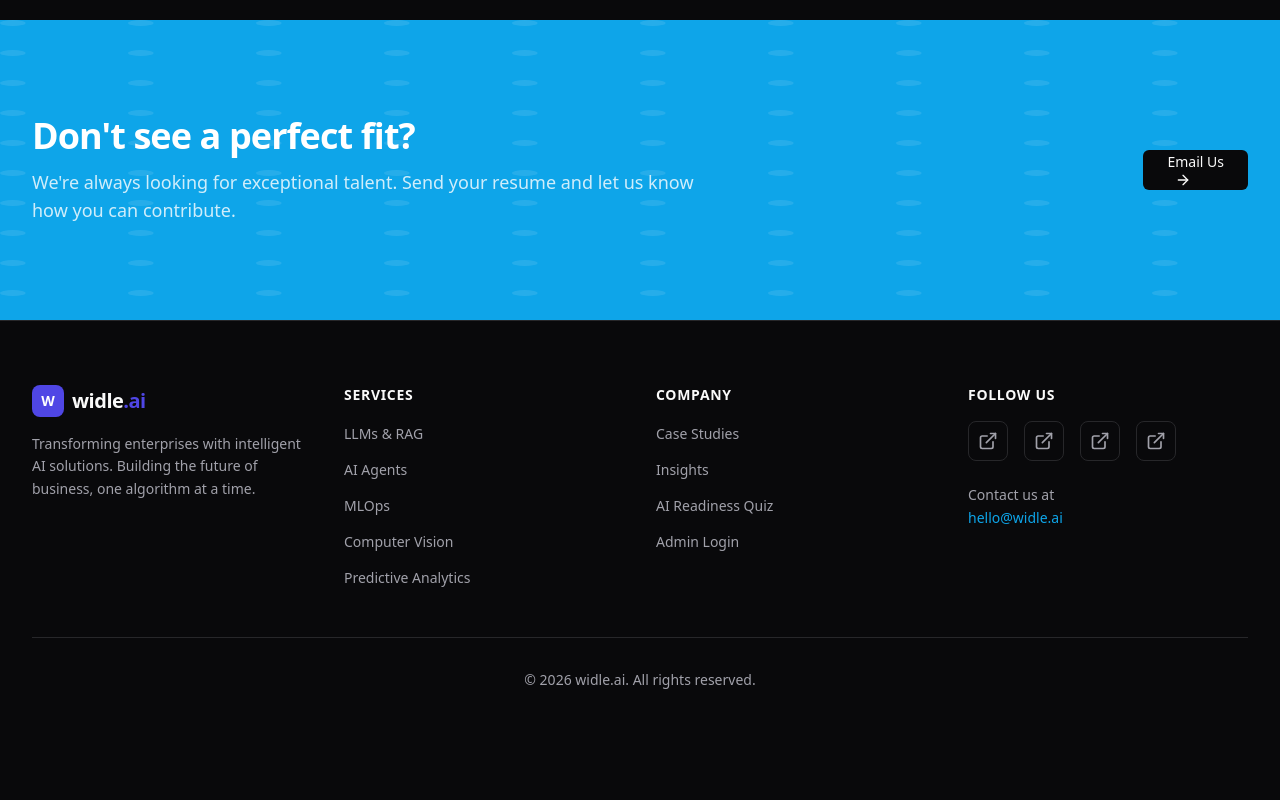
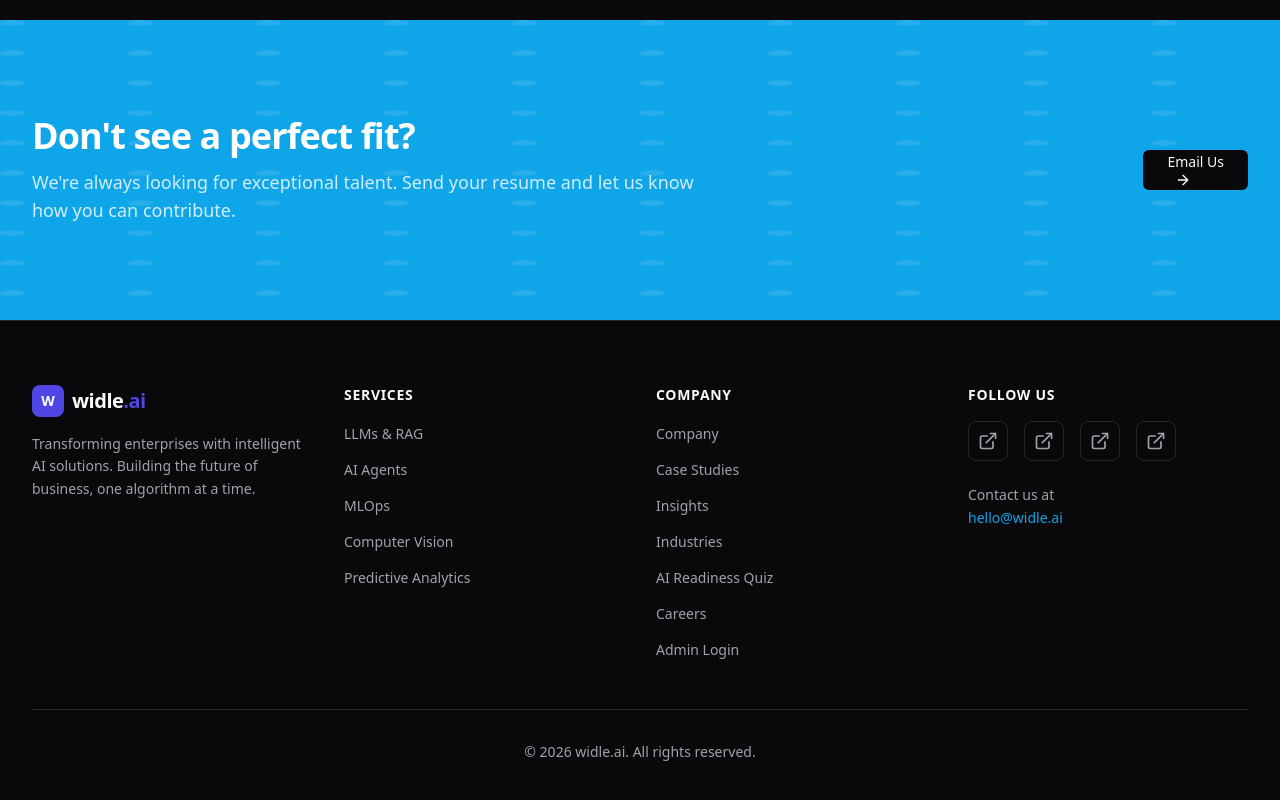
Before and after one commit to Widle-Studio/widle.ai, a Next.js app: page /careers in a window 1280 px wide. Shown: the part 927-1727 px from the top of the page. Before the commit the page ends 1681 px from the top, so only its background shows below. Built offline with nearby package versions, Linux system fonts and the light colour scheme; no server answers.

Commit message:
fix: update navigation links to use newly created index pages

```diff
--- a/components/footer.tsx
+++ b/components/footer.tsx
@@ -10,9 +10,12 @@ const serviceLinks = [
 ]
 
 const companyLinks = [
-  { label: "Case Studies", href: "#case-studies" },
-  { label: "Insights", href: "#insights" },
+  { label: "Company", href: "/company" },
+  { label: "Case Studies", href: "/case-studies" },
+  { label: "Insights", href: "/insights" },
+  { label: "Industries", href: "/industries" },
   { label: "AI Readiness Quiz", href: "/ai-readiness-quiz" },
+  { label: "Careers", href: "/careers" },
   { label: "Admin Login", href: "/admin/login" },
 ]
 
--- a/components/navbar.tsx
+++ b/components/navbar.tsx
@@ -6,9 +6,9 @@ import { Menu, X } from "lucide-react"
 import { Button } from "@/components/ui/button"
 
 const navItems = [
-  { label: "Services", href: "#services" },
-  { label: "Case Studies", href: "#case-studies" },
-  { label: "Insights", href: "#insights" },
+  { label: "Services", href: "/services" },
+  { label: "Case Studies", href: "/case-studies" },
+  { label: "Insights", href: "/insights" },
   { label: "AI Readiness Quiz", href: "/ai-readiness-quiz" },
 ]
 
```
